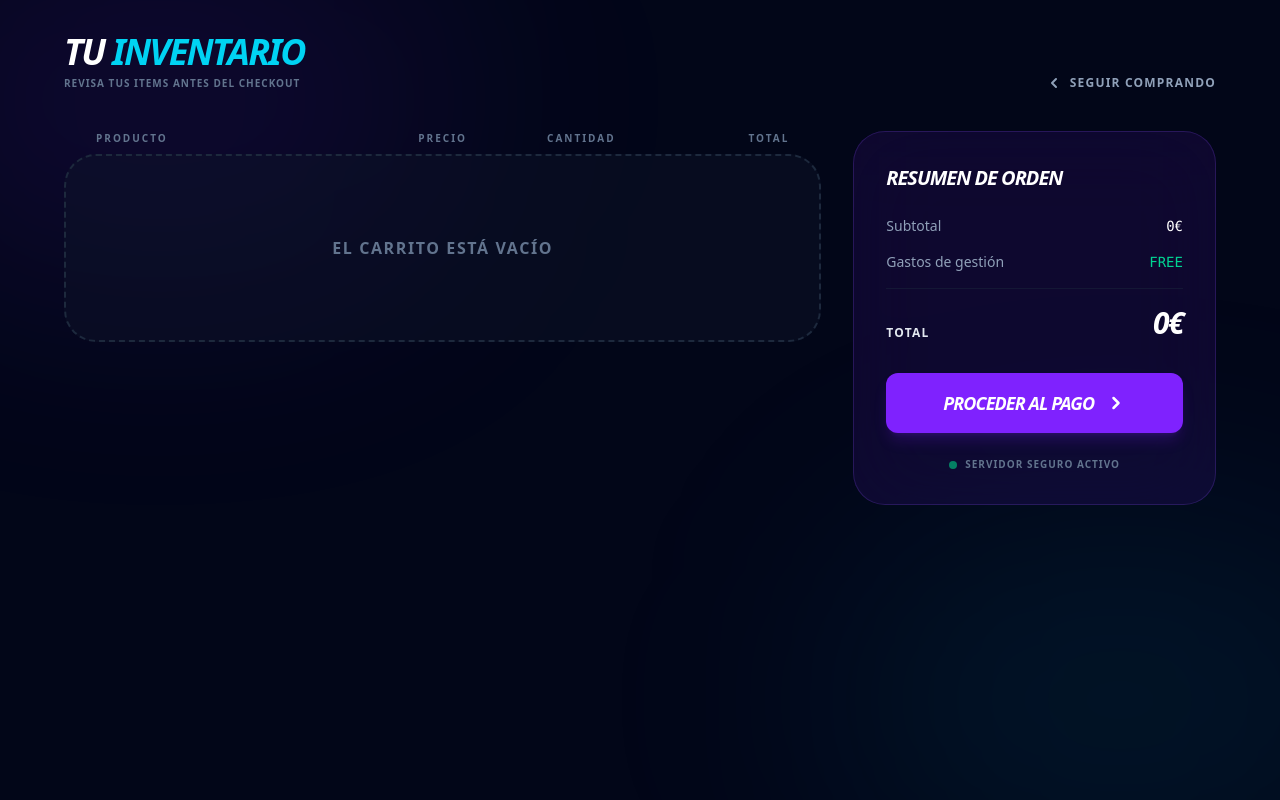
After one commit to SamuelBonillaBaquero/gameShop, a Laravel app: page /carrito in a window 1280 px wide. The commit adds this page. Run offline with Laravel 12, Linux system fonts and the light colour scheme; data that the repository does not hold is empty; parts of the project's set-up code (start-up, migrations or seed data) failed here and were passed over.

Commit message:
Carrito completo funcional

```diff
--- /dev/null
+++ b/app/Http/Controllers/CarritoController.php
@@ -0,0 +1,57 @@
+<?php
+
+namespace App\Http\Controllers;
+
+use App\dtos\DtoGame;
+use App\Models\Game;
+use Illuminate\Http\Request;
+use Illuminate\Support\Facades\Session;
+
+class CarritoController extends Controller
+{
+    public function viewCarrito(){
+        $carrito = Session()->get('carrito'); //recupero el carrito
+        return view('carrito',compact('carrito')); // se lo paso a la vista para el foreach
+    }
+
+    public function addCarrito($id) {
+        $game = Game::find($id);
+        $carrito = Session()->get('carrito');
+        $dto = DtoGame::castGame($game);
+
+        $carrito->add($dto);
+
+        session(['carrito' => $carrito]);
+
+        return redirect()->route('carrito.view');
+
+    }
+
+    public function deteleCarrito($id){
+
+        $carrito = Session()->get('carrito');
+
+        //dd($carrito);
+
+        $carrito->deleteItem($id);
+
+        session(['carrito' => $carrito]);
+
+        return redirect()->route('carrito.view');
+    }
+
+    public function menosItem($id){
+        $carrito = Session()->get('carrito');
+        $carrito->menosItem($id);
+        session(['carrito' => $carrito]);
+        return redirect()->route('carrito.view');
+    }
+
+    public function masItem($id){
+        $carrito = Session()->get('carrito');
+        $carrito->masItem($id);
+        session(['carrito' => $carrito]);
+        return redirect()->route('carrito.view');
+    }
+
+}
--- a/app/Http/Controllers/UserController.php
+++ b/app/Http/Controllers/UserController.php
@@ -75,7 +75,6 @@ class UserController extends Controller
     }
 
     public function cerrarSesion(Request $request) {
-
         Auth::logout();
         $request->session()->invalidate();
         $request->session()->regenerateToken();
--- /dev/null
+++ b/resources/views/carrito.blade.php
@@ -0,0 +1,165 @@
+@php
+    $total = 0;
+@endphp
+<!DOCTYPE html>
+<html lang="es">
+<head>
+    <meta charset="UTF-8">
+    <meta name="viewport" content="width=device-width, initial-scale=1.0">
+    <title>Tu Carrito - GameShop</title>
+    <script src="https://cdn.jsdelivr.net/npm/@tailwindcss/browser@4"></script>
+</head>
+<body class="bg-slate-950 text-slate-200 min-h-screen p-4 md:p-8">
+
+    <!-- Fondo Decorativo -->
+    <div class="fixed inset-0 overflow-hidden -z-10">
+        <div class="absolute -top-[10%] -left-[10%] w-[45%] h-[45%] bg-violet-600/10 blur-[120px] rounded-full"></div>
+        <div class="absolute -bottom-[10%] -right-[10%] w-[45%] h-[45%] bg-cyan-600/10 blur-[120px] rounded-full"></div>
+    </div>
+
+    <div class="max-w-6xl mx-auto">
+
+        <!-- Header del Carrito -->
+        <div class="flex flex-col md:flex-row md:items-end justify-between mb-10 gap-4">
+            <div>
+                <h1 class="text-4xl font-black text-white italic uppercase tracking-tighter">
+                    TU <span class="text-cyan-400">INVENTARIO</span>
+                </h1>
+                <p class="text-slate-500 font-bold tracking-widest text-[10px] uppercase mt-1">Revisa tus items antes del checkout</p>
+            </div>
+            <a href="/" class="text-slate-400 hover:text-white transition-colors text-xs font-bold uppercase tracking-widest flex items-center gap-2">
+                <svg xmlns="http://www.w3.org/2000/svg" width="16" height="16" viewBox="0 0 24 24" fill="none" stroke="currentColor" stroke-width="3" stroke-linecap="round" stroke-linejoin="round"><path d="m15 18-6-6 6-6"/></svg>
+                Seguir Comprando
+            </a>
+        </div>
+
+        <div class="grid grid-cols-1 lg:grid-cols-3 gap-8">
+
+            <!-- Lista de Productos -->
+            <div class="lg:col-span-2 space-y-4">
+                {{-- Encabezados visuales --}}
+                <div class="hidden md:grid grid-cols-5 px-8 text-[10px] font-black uppercase tracking-[0.2em] text-slate-500 mb-2">
+                    <div class="col-span-2">Producto</div>
+                    <div class="text-center">Precio</div>
+                    <div class="text-center">Cantidad</div>
+                    <div class="text-right">Total</div>
+                </div>
+
+                @forelse ($carrito->carrito as $game)
+                    <div class="group bg-slate-900/40 border border-slate-800/50 backdrop-blur-md rounded-2xl p-4 md:p-6 hover:border-violet-500/50 transition-all shadow-xl">
+                        <div class="grid grid-cols-1 md:grid-cols-5 items-center gap-4">
+
+                            <!-- Info Principal -->
+                            <div class="md:col-span-2 flex items-center gap-4">
+                                <div class="relative group/btn">
+                                    <h3 class="text-white font-bold text-lg leading-tight">{{ $game->getName() }}</h3>
+                                    <p class="text-slate-500 text-xs line-clamp-1">{{ $game->getDescription() }}</p>
+
+                                    <!-- Botón Eliminar Móvil -->
+                                    <form action="" class="md:hidden mt-2">
+                                        <button class="text-[10px] text-red-400 font-black uppercase tracking-tighter flex items-center gap-1 hover:text-red-300 transition-colors">
+                                            <svg xmlns="http://www.w3.org/2000/svg" width="12" height="12" viewBox="0 0 24 24" fill="none" stroke="currentColor" stroke-width="3" stroke-linecap="round" stroke-linejoin="round"><path d="M3 6h18"/><path d="M19 6v14c0 1-1 2-2 2H7c-1 0-2-1-2-2V6"/><path d="M8 6V4c0-1 1-2 2-2h4c1 0 2 1 2 2v2"/></svg>
+                                            Eliminar Item
+                                        </button>
+                                    </form>
+                                </div>
+                            </div>
+
+                            <!-- Precio -->
+                            <div class="text-center">
+                                <span class="md:hidden text-[10px] block text-slate-500 uppercase font-black">Precio:</span>
+                                <span class="text-cyan-400 font-mono font-bold">{{ $game->getPrice() }}€</span>
+                                @php
+                                    $total += ($game->getPrice() * $game->getAmount());
+                                @endphp
+                            </div>
+
+                            <!-- Controles de Cantidad y Eliminar (Desktop) -->
+                            <div class="flex flex-col items-center gap-3">
+                                <span class="md:hidden text-[10px] text-slate-500 uppercase font-black">Unidades:</span>
+                                <div class="flex items-center bg-slate-950 border border-slate-800 rounded-xl overflow-hidden shadow-inner">
+
+                                    <form action="{{route('carrito.menos',$game->getId())}}" method="POST">
+                                        @csrf
+                                        @method('PATCH')
+                                        <button class="px-3 py-2 hover:bg-slate-800 text-slate-400 hover:text-white transition-colors">-</button>
+                                    </form>
+
+                                    <span class="px-4 py-2 text-white font-black font-mono text-sm border-x border-slate-800 leading-none">
+                                        {{ $game->getAmount() }}
+                                    </span>
+
+                                    <form action="{{route('carrito.mas',$game->getId())}}" method="POST">
+                                        @csrf
+                                        @method('PATCH')
+                                        <button class="px-3 py-2 hover:bg-slate-800 text-slate-400 hover:text-white transition-colors">+</button>
+                                    </form>
+
+                                </div>
+
+                                <!-- Botón Eliminar Desktop -->
+                                <form action="{{route('carrito.delete',$game->getId())}}" class="hidden md:block" method="POST">
+                                    @csrf
+                                    @method('DELETE')
+                                    <button class="text-[9px] text-slate-600 hover:text-red-500 font-black uppercase tracking-widest transition-colors flex items-center gap-1">
+                                        <svg xmlns="http://www.w3.org/2000/svg" width="10" height="10" viewBox="0 0 24 24" fill="none" stroke="currentColor" stroke-width="3" stroke-linecap="round" stroke-linejoin="round"><path d="M3 6h18"/><path d="M19 6v14c0 1-1 2-2 2H7c-1 0-2-1-2-2V6"/><path d="M8 6V4c0-1 1-2 2-2h4c1 0 2 1 2 2v2"/></svg>
+                                        Eliminar
+                                    </button>
+                                </form>
+                            </div>
+
+                            <!-- Subtotal Item -->
+                            <div class="text-right">
+                                <span class="md:hidden text-[10px] block text-slate-500 uppercase font-black">Subtotal:</span>
+                                <span class="text-white font-black text-xl tracking-tighter italic">
+                                    {{ $game->getPrice() * $game->getAmount() }}€
+                                </span>
+                            </div>
+
+                        </div>
+                    </div>
+                @empty
+                    <div class="bg-slate-900/40 border-2 border-dashed border-slate-800 rounded-[2rem] p-20 text-center">
+                        <p class="text-slate-500 font-bold uppercase tracking-widest">El carrito está vacío</p>
+                    </div>
+                @endforelse
+            </div>
+
+            <!-- Resumen de Pago -->
+            <div class="lg:col-span-1">
+                <div class="bg-violet-600/10 border border-violet-500/20 backdrop-blur-2xl rounded-[2rem] p-8 sticky top-8">
+                    <h2 class="text-xl font-bold text-white mb-6 uppercase italic tracking-tighter">Resumen de Orden</h2>
+
+                    <div class="space-y-4 mb-8">
+                        <div class="flex justify-between text-slate-400 text-sm font-medium">
+                            <span>Subtotal</span>
+                            <span class="text-white font-mono">{{ $total }}€</span>
+                        </div>
+                        <div class="flex justify-between text-slate-400 text-sm font-medium">
+                            <span>Gastos de gestión</span>
+                            <span class="text-emerald-400 font-mono">FREE</span>
+                        </div>
+                        <div class="h-px bg-slate-800/50 my-4"></div>
+                        <div class="flex justify-between items-end">
+                            <span class="text-slate-200 font-black uppercase tracking-widest text-xs">Total</span>
+                            <span class="text-3xl font-black text-white italic tracking-tighter">{{ $total }}€</span>
+                        </div>
+                    </div>
+
+                    <button class="w-full bg-violet-600 hover:bg-violet-500 text-white font-black py-4 rounded-xl transition-all shadow-lg shadow-violet-600/20 active:scale-[0.98] uppercase tracking-tighter text-lg italic flex items-center justify-center gap-3">
+                        Proceder al Pago
+                        <svg xmlns="http://www.w3.org/2000/svg" width="20" height="20" viewBox="0 0 24 24" fill="none" stroke="currentColor" stroke-width="3" stroke-linecap="round" stroke-linejoin="round"><path d="m9 18 6-6-6-6"/></svg>
+                    </button>
+
+                    <div class="mt-6 flex items-center justify-center gap-2">
+                        <div class="w-2 h-2 rounded-full bg-emerald-500 animate-pulse"></div>
+                        <span class="text-[10px] font-black text-slate-500 uppercase tracking-widest">Servidor Seguro Activo</span>
+                    </div>
+                </div>
+            </div>
+
+        </div>
+    </div>
+
+</body>
+</html>
--- a/resources/views/show.blade.php
+++ b/resources/views/show.blade.php
@@ -69,7 +69,8 @@
 
                 <!-- Acciones -->
                 <div class="mt-8 flex flex-col sm:flex-row gap-4">
-                    <form action="{{route('game.addCarrito')}}" method="GET" class="w-full">
+                    <form action="{{route('carrito.add',$game->id)}}" method="POST" class="w-full">
+                        @csrf
                         <button type="submit" class="w-full bg-violet-600 hover:bg-violet-500 text-white font-black py-4 px-8 rounded-2xl transition-all shadow-lg shadow-violet-500/25 flex items-center justify-center gap-3 cursor-pointer text-lg">
                             <svg xmlns="http://www.w3.org/2000/svg" width="24" height="24" viewBox="0 0 24 24" fill="none" stroke="currentColor" stroke-width="2" stroke-linecap="round" stroke-linejoin="round"><circle cx="8" cy="21" r="1"/><circle cx="19" cy="21" r="1"/><path d="M2.05 2.05h2l2.66 12.42a2 2 0 0 0 2 1.58h9.78a2 2 0 0 0 1.95-1.57l1.65-7.43H5.12"/></svg>
                             AÑADIR AL CARRITO
--- a/routes/web.php
+++ b/routes/web.php
@@ -1,5 +1,6 @@
 <?php
 
+use App\Http\Controllers\CarritoController;
 use App\Http\Controllers\GameController;
 use App\Http\Controllers\UserController;
 use Illuminate\Support\Facades\Route;
@@ -12,6 +13,8 @@ Route::get('/login',[UserController::class,'ViewiniciarSesion'])->name('user.Vie
 
 Route::get('/registro',[UserController::class,'Viewregistrar'])->name('user.Viewregistrar'); //vista registro
 
+Route::get('/carrito',[CarritoController::class, 'ViewCarrito'])->name('carrito.view'); // ver vista del carrito
+
 route::get('/{game}',[GameController::class,'show'])->name('game.show'); // ver x vieouego
 
 route::post('/registro',[UserController::class, 'register'])->name('user.register'); //metodo para registrar
@@ -19,3 +22,11 @@ route::post('/registro',[UserController::class, 'register'])->name('user.registe
 route::post('/login',[UserController::class,'iniciarSesion'])->name('user.iniciarSesion'); //metodo iniciar
 
 route::post('/logout',[UserController::class,'cerrarSesion'])->name('user.cerrarSesion'); //metodo cerrar sesion
+
+Route::post('/carrito/add/{id}',[CarritoController::class,'addCarrito'])->name('carrito.add'); //metodo añadir al carrito
+
+Route::delete('/delete/{id}',[CarritoController::class, 'deteleCarrito'])->name('carrito.delete'); //metodo eliminar carrito
+
+Route::patch('/menos/{id}', [CarritoController::class , 'menosItem'])->name('carrito.menos'); //restar cantidad al item
+
+Route::patch('/mas/{id}',[CarritoController::class, 'masItem'])->name('carrito.mas'); //sumar cantidad al item
```
Also changed, not shown: app/Service/Carrito.php (added, +72 -0 lines), app/dtos/DtoGame.php (added, +77 -0 lines), resources/views/index.blade.php (+63 -35 lines).
